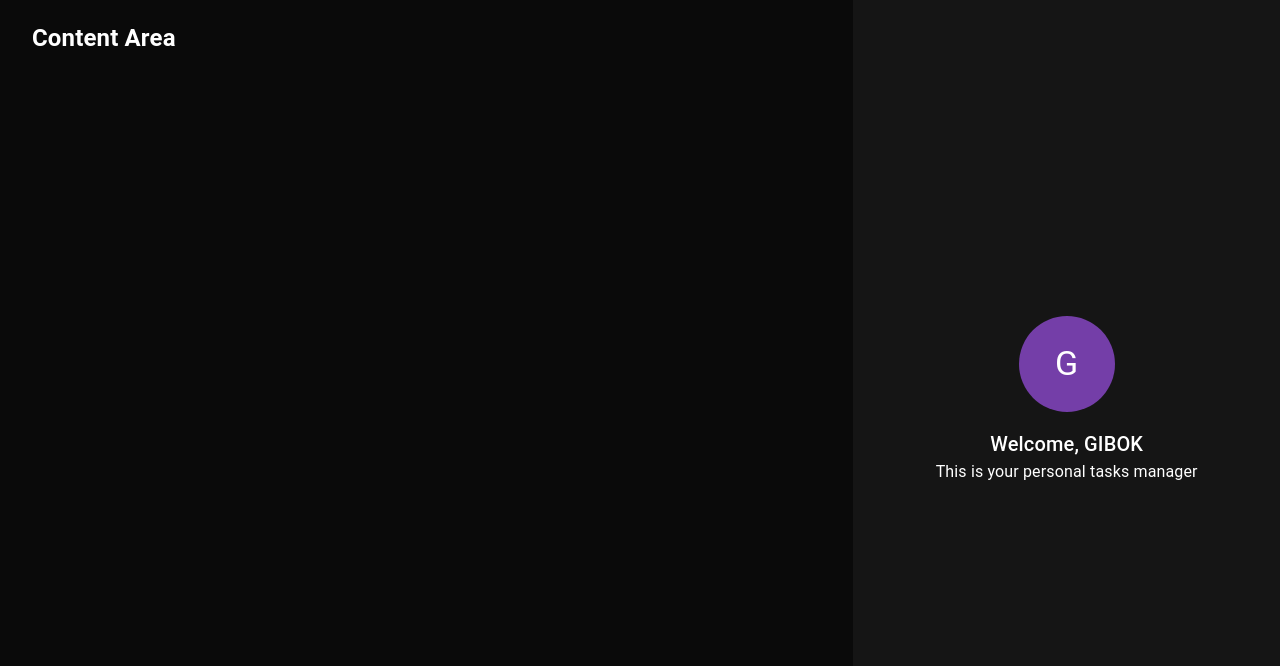
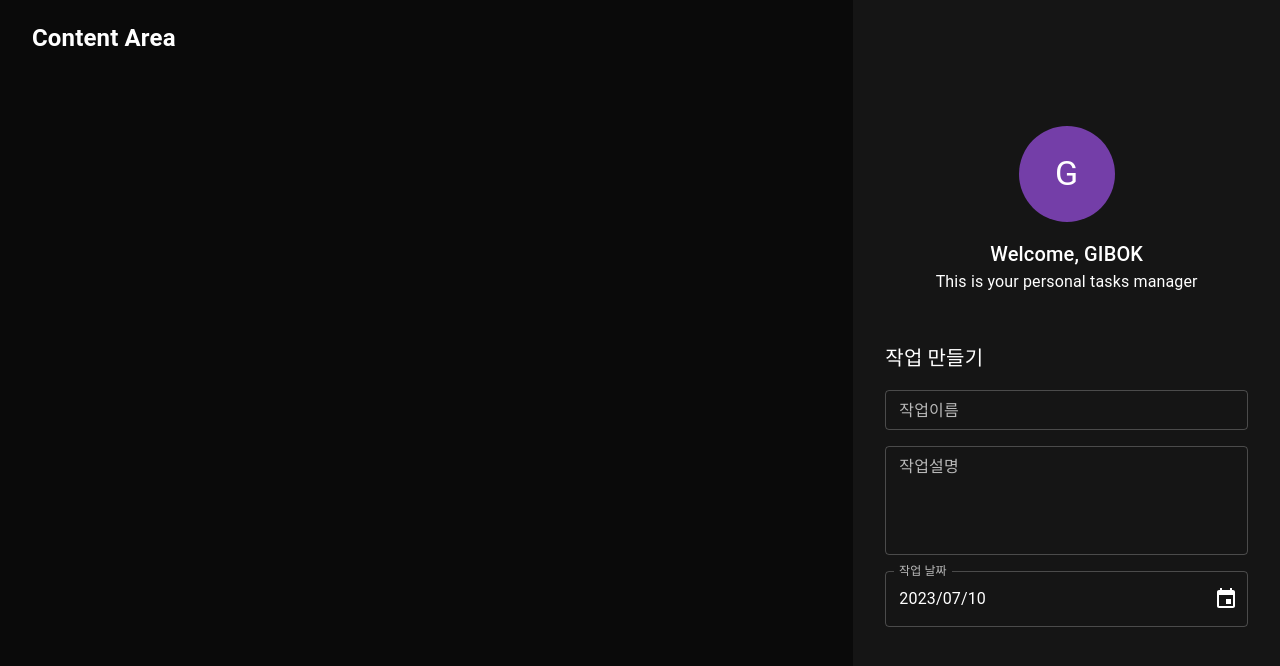
Before and after one commit to sgl7955/todo-react, a React (Create React App) app: page / in a window 1280 px wide. Shown: the top 666 px of the page. Built offline with nearby package versions, Linux system fonts and the light colour scheme.

Commit message:
작업이름, 설명, 날짜 layout 및 동적데이터

```diff
--- a/package.json
+++ b/package.json
@@ -6,6 +6,7 @@
     "@emotion/react": "^11.11.1",
     "@emotion/styled": "^11.11.0",
     "@mui/material": "^5.13.7",
+    "@mui/x-date-pickers": "^6.9.2",
     "@testing-library/jest-dom": "^5.16.5",
     "@testing-library/react": "^13.4.0",
     "@testing-library/user-event": "^13.5.0",
@@ -13,6 +14,7 @@
     "@types/node": "^16.18.38",
     "@types/react": "^18.2.14",
     "@types/react-dom": "^18.2.6",
+    "date-fns": "^2.30.0",
     "prop-types": "^15.8.1",
     "react": "^18.2.0",
     "react-dom": "^18.2.0",
--- /dev/null
+++ b/src/components/createTaskForm/_taskDateField.tsx
@@ -0,0 +1,40 @@
+import React, { FC, ReactElement } from 'react';
+
+import { AdapterDateFns } from '@mui/x-date-pickers/AdapterDateFns';
+import { DesktopDatePicker } from '@mui/x-date-pickers/DesktopDatePicker';
+import { LocalizationProvider } from '@mui/x-date-pickers/LocalizationProvider';
+import { ko } from 'date-fns/locale';
+import { TextField } from '@mui/material';
+import { IDateField } from './interfaces/IDateField';
+import PropTypes from 'prop-types';
+
+export const TaskDateField: FC<IDateField> = (
+  props,
+): ReactElement => {
+  // Destructure props
+  const {
+    value = new Date(),
+    disabled = false,
+    onChange = (date) => console.log(date),
+  } = props;
+
+  return (
+    <>
+      <LocalizationProvider adapterLocale={ko} dateAdapter={AdapterDateFns}>
+        <DesktopDatePicker
+          label="작업 날짜"
+          format="yyyy/MM/dd"
+          value={value}
+          disabled={disabled}
+          onChange={onChange}
+        />
+      </LocalizationProvider>
+    </>
+  );
+};
+
+TaskDateField.propTypes = {
+  disabled: PropTypes.bool,
+  onChange: PropTypes.func,
+  value: PropTypes.instanceOf(Date),
+};
--- /dev/null
+++ b/src/components/createTaskForm/_taskDescriptionField.tsx
@@ -0,0 +1,37 @@
+import React, { FC, ReactElement } from 'react';
+
+import { ITextField } from './interfaces/ITextField';
+import PropTypes from 'prop-types';
+import { TaskTitleField } from './_taskTitleField';
+import { TextField } from '@mui/material';
+
+export const TaskDescriptionField: FC<ITextField> = (
+  props,
+): ReactElement => {
+  //  Destructure props
+  const {
+    onChange = (e) => console.log(e),
+    disabled = false,
+  } = props;
+
+  return (
+    <TextField
+      id="description"
+      name="description"
+      label="작업설명"
+      placeholder="Description"
+      variant="outlined"
+      size="small"
+      multiline
+      rows={4}
+      fullWidth
+      onChange={onChange}
+      disabled={disabled}
+    />
+  );
+};
+
+TaskDescriptionField.propTypes = {
+  onChange: PropTypes.func,
+  disabled: PropTypes.bool,
+};
--- /dev/null
+++ b/src/components/createTaskForm/_taskTitleField.tsx
@@ -0,0 +1,34 @@
+import React, { FC, ReactElement } from 'react';
+
+import { ITextField } from './interfaces/ITextField';
+import PropTypes from 'prop-types';
+import { TextField } from '@mui/material';
+
+export const TaskTitleField: FC<ITextField> = (
+  props,
+): ReactElement => {
+  //  Destructure props
+  const {
+    onChange = (e) => console.log(e),
+    disabled = false,
+  } = props;
+
+  return (
+    <TextField
+      id="title"
+      label="작업이름"
+      placeholder="Task Title"
+      variant="outlined"
+      size="small"
+      name="title"
+      fullWidth
+      disabled={disabled}
+      onChange={onChange}
+    />
+  );
+};
+
+TaskTitleField.propTypes = {
+  onChange: PropTypes.func,
+  disabled: PropTypes.bool,
+};
--- /dev/null
+++ b/src/components/createTaskForm/createTaskForm.tsx
@@ -0,0 +1,33 @@
+import { Box, Stack, Typography } from '@mui/material';
+import React, { FC, ReactElement } from 'react';
+
+import { TaskDescriptionField } from './_taskDescriptionField';
+import { TaskTitleField } from './_taskTitleField';
+import { TaskDateField } from './_taskDateField';
+
+export const CreateTaskForm: FC = (): ReactElement => {
+  return (
+    <Box
+      display="flex"
+      flexDirection="column"
+      alignItems="flex-start"
+      width="100%"
+      px={4}
+      my={6}
+    >
+      <Typography mb={2} component="h2" variant="h6">
+        작업 만들기
+      </Typography>
+
+      <Stack sx={{ width: '100%' }} spacing={2}>
+        <TaskTitleField />
+        <TaskDescriptionField />
+        <TaskDateField />
+      </Stack>
+
+      {/*Task Date*/}
+      {/*Task Status*/}
+      {/*Task Priority*/}
+    </Box>
+  );
+};
--- /dev/null
+++ b/src/components/createTaskForm/interfaces/IDateField.ts
@@ -0,0 +1,6 @@
+import { IDisabled } from './IDisabled';
+
+export interface IDateField extends IDisabled {
+  value?: Date | null;
+  onChange?: (date: Date | null) => void;
+}
--- /dev/null
+++ b/src/components/createTaskForm/interfaces/IDisabled.ts
@@ -0,0 +1,3 @@
+export interface IDisabled {
+  disabled?: boolean;
+}
--- /dev/null
+++ b/src/components/createTaskForm/interfaces/ITextField.ts
@@ -0,0 +1,10 @@
+import { IDisabled } from './IDisabled';
+import React from 'react';
+
+export interface ITextField extends IDisabled {
+  onChange?: (
+    e: React.ChangeEvent<
+      HTMLInputElement | HTMLTextAreaElement
+    >,
+  ) => void;
+}
--- a/src/components/sidebar/sidebar.tsx
+++ b/src/components/sidebar/sidebar.tsx
@@ -2,6 +2,7 @@ import React, { FC, ReactElement } from 'react';
 
 import { Grid } from '@mui/material';
 import { Profile } from '../profile/profile';
+import { CreateTaskForm } from '../createTaskForm/createTaskForm';
 
 export const Sidebar: FC = (): ReactElement => {
   return (
@@ -22,6 +23,7 @@ export const Sidebar: FC = (): ReactElement => {
       }}
     >
       <Profile name='GIBOK'/>
+      <CreateTaskForm />
     </Grid>
   );
 };
```
Also changed, not shown: 1 other file (tests, documents, lock files or other folders).
